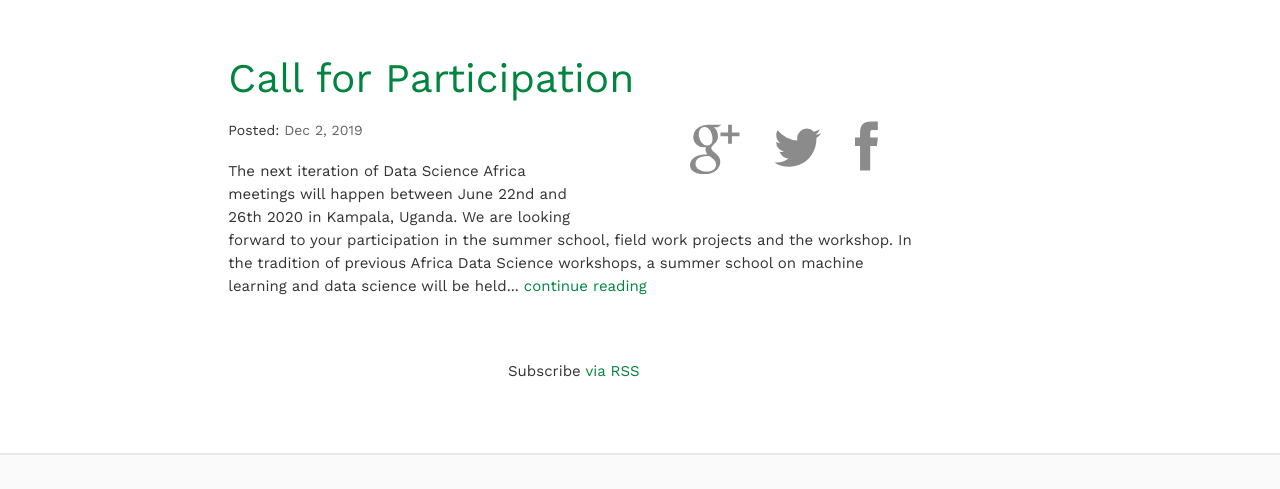
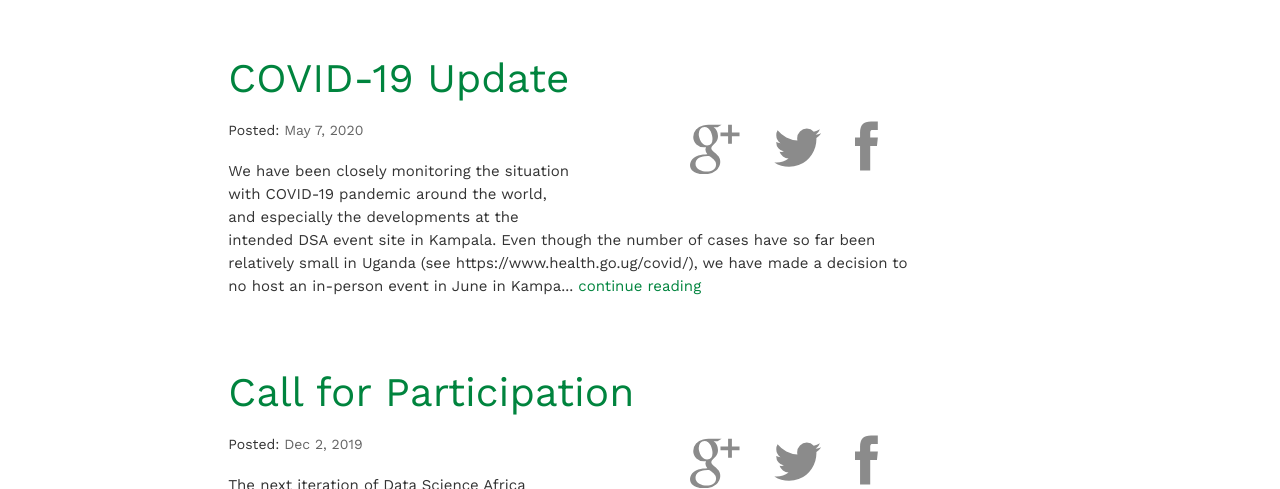
Before and after one commit to datsciafrica/dsa2020kampala, a Jekyll site: the page built from blog.html, in a window 1280 px wide and 900 px high, cut to the strip 411-900 px from the top of the window. Built offline with Jekyll 4.4.1, drawn with Linux system fonts in a browser that asks for light colours; nearby versions of some CDN libraries; some web fonts are replaced; comment, search, counter and statistics services are not loaded.

Commit message:
COVID-19 event change update
Add news about postponement of June in person event

```diff
--- a/_includes/tbd.html
+++ b/_includes/tbd.html
@@ -10,9 +10,6 @@
         	<p class="text-left">
 			To this end, we require that participants are well versed with the basics of the technologies and languages that will be used in the summer school. Particularly, we want to make sure participants have sufficient base skills in Python programming, Data science and Machine learning. You are required to download the notebook from the link below (by clicking it), complete the notebook and then fill out the registration form below that requires you to upload the completed notebook. Attendance to the summer school will be based on your performance in this notebook.
 			</p>
-
-
-            <p class="text-left">We are closely monitoring the situation with COVID-19 and are considering options but have not made a decision just yet. Stay tuned for updates coming soon.</p>
 
 			<p class="text-left">
 				<a href="/dsa2020kampala/assets/Python-Data-Basics-CORRECTED.zip" target="_blank">Preparatory Python exercice notebook (corrected new version)</a>
--- /dev/null
+++ b/_posts/2020-05-07-covid19-update.markdown
@@ -0,0 +1,12 @@
+---
+layout: post
+title:  "COVID-19 Update"
+date:   2020-05-07 09:00:00
+isStaticPost: false
+---
+We have been closely monitoring the situation with COVID-19 pandemic around the world, and especially the developments at the intended DSA event site in Kampala. Even though the number of cases have so far been relatively small in Uganda (see [https://www.health.go.ug/covid/](https://www.health.go.ug/covid/)), we have made a decision to no host an in-person event in June in Kampala. We did not take this decision lightly, and are guided by the safety of DSA participants and organizers as well as the communities we interact with. DSA at its core, is all about communities and right now, these communities are being tested by this unprecedented challenge in a way that makes even the short-term future very unpredictable.
+
+What happens now? We are still planning to host a DSA event in Kampala towards the end of the year, with details still being worked out. In addition, we are also working on a plan to host an on-line only event in June as a near-term replacement for the June event.
+We are glad that so many participants have already applied to the summer school program, and are working on the next steps of how we can have everyone benefit maximally with the June online event and the later in-person event.
+
+For more info, contact us at [dsakampala2020@gmail.com](mailto:dsakampala2020@gmail.com)
```
